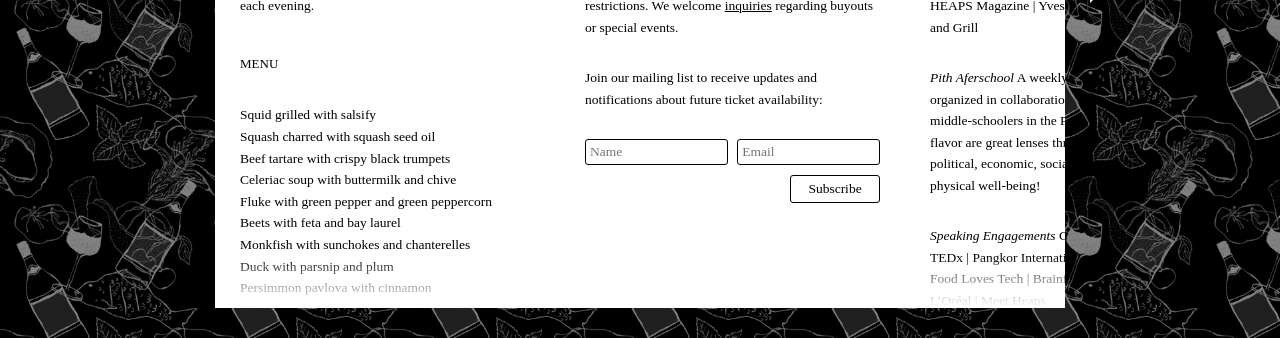
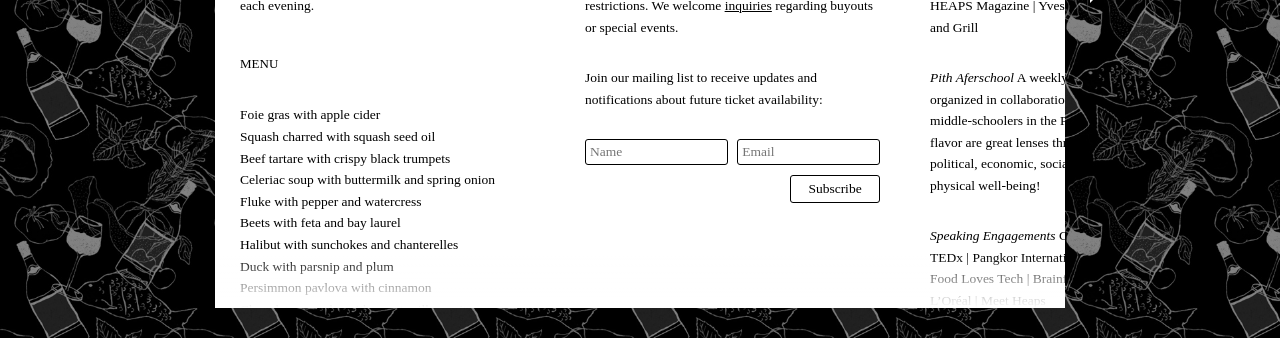
Before and after one commit to zoe-pith/pith-site, a Jekyll site: the page built from index.md, in a window 1280 px wide. Shown: the part 467-805 px from the top of the page. Built offline with Jekyll 4.4.1, drawn with Linux system fonts in a browser that asks for light colours; some web fonts are replaced.

Commit message:
Update about.md

```diff
--- a/sections/about.md
+++ b/sections/about.md
@@ -2,13 +2,13 @@
 
 Pith is an eclectic pursuit of social and artful dining experiences. Our communal supper club is held in a beautiful townhouse in Brooklyn for just ten guests each evening.
 # menu
-Squid grilled with salsify
+Foie gras with apple cider
 Squash charred with squash seed oil
 Beef tartare with crispy black trumpets
-Celeriac soup with buttermilk and chive
-Fluke with green pepper and green peppercorn
+Celeriac soup with buttermilk and spring onion
+Fluke with pepper and watercress
 Beets with feta and bay laurel
-Monkfish with sunchokes and chanterelles
+Halibut with sunchokes and chanterelles
 Duck with parsnip and plum
 Persimmon pavlova with cinnamon
 Chocolate ganache with sweet milk granita
```
